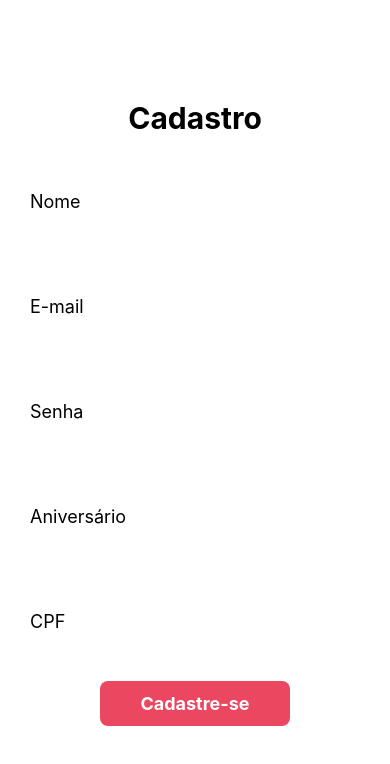
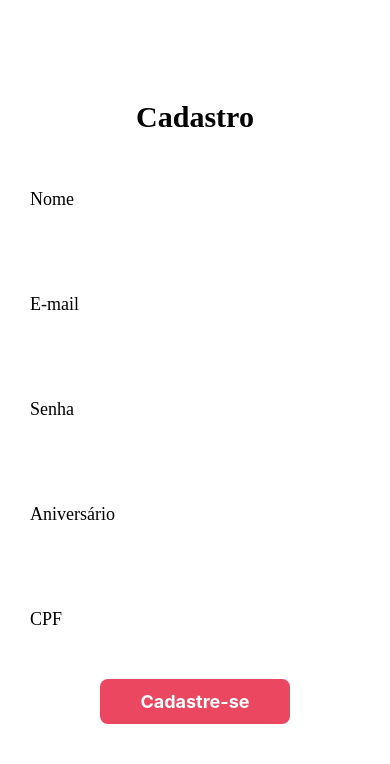
Before and after one commit to ThalisAntunesDaSilva/IndicaMais-app, a React Native app: screen /Home in a window 390 px wide. Shown: the top 764 px of the page. Built offline with nearby package versions, Linux system fonts and the light colour scheme.

Commit message:
feat: add Register, obs: não consegui criar na pasta Register

```diff
--- a/package.json
+++ b/package.json
@@ -12,9 +12,12 @@
     "@react-navigation/native": "^6.1.7",
     "@react-navigation/native-stack": "^6.9.13",
     "expo": "~49.0.6",
+    "expo-app-loading": "^2.1.1",
+    "expo-font": "^11.4.0",
     "expo-status-bar": "~1.6.0",
     "react": "18.2.0",
-    "react-native": "0.72.3"
+    "react-native": "0.72.3",
+    "react-native-google-fonts": "^0.0.0"
   },
   "devDependencies": {
     "@babel/core": "^7.20.0"
--- a/src/pages/Home/index.js
+++ b/src/pages/Home/index.js
@@ -13,15 +13,32 @@ export default function App() {
     <View style={styles.container}>
       <Text style={styles.title}>Cadastro</Text>
 
-      <TextInput style={styles.input} placeholder="Nome" />
-      <TextInput style={styles.input} placeholder="E-mail" />
+      <TextInput
+        style={styles.input}
+        placeholder="Nome"
+        placeholderTextColor="black"
+      />
+      <TextInput
+        style={styles.input}
+        placeholder="E-mail"
+        placeholderTextColor="black"
+      />
       <TextInput
         style={styles.input}
         placeholder="Senha"
         secureTextEntry={true}
+        placeholderTextColor="black"
       />
-      <TextInput style={styles.input} placeholder="Aniversário" />
-      <TextInput style={styles.input} placeholder="CPF" />
+      <TextInput
+        style={styles.input}
+        placeholder="Aniversário"
+        placeholderTextColor="black"
+      />
+      <TextInput
+        style={styles.input}
+        placeholder="CPF"
+        placeholderTextColor="black"
+      />
 
       <TouchableOpacity style={styles.button}>
         <Text style={styles.buttonText}>Cadastre-se</Text>
@@ -41,6 +58,7 @@ const styles = StyleSheet.create({
     paddingHorizontal: 20,
   },
   title: {
+    fontFamily: "Alata",
     fontSize: 30,
     fontWeight: "bold",
     color: "black",
@@ -63,12 +81,14 @@ const styles = StyleSheet.create({
     paddingVertical: 10,
     fontSize: 18,
     color: "black",
+    fontFamily: "Alata",
   },
   button: {
     backgroundColor: "#ec4760",
     paddingVertical: 12,
     paddingHorizontal: 40,
     borderRadius: 8,
+    fontFamily: "Alata",
   },
   buttonText: {
     color: "white",
```
Also changed, not shown: 1 other file (tests, documents, lock files or other folders).
